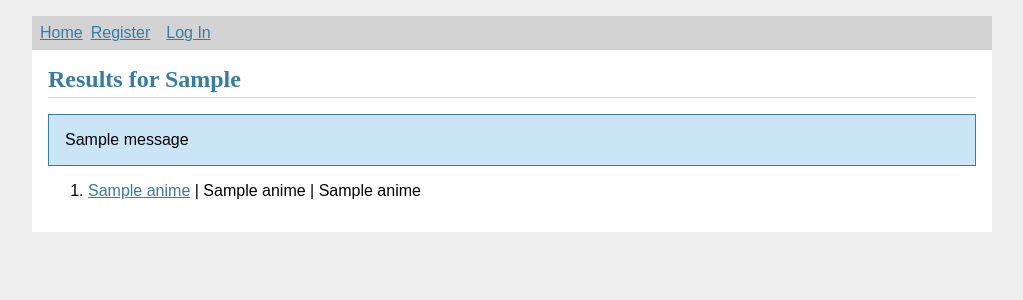
After one commit to Andrewtcr/Anime-Rec-Web-App, a Flask app: template templates/anime_list.html in a window 1280 px wide. The commit adds this page. Shown: the top 300 px of the page, without its empty margins (128-1151 px from the left). Run offline with Flask 2, Linux system fonts and the light colour scheme; the template is opened without the code that fills it: most values are stand-ins (such as "Sample title", 1, 10 or a date in 2020); one stand-in notice (Sample message) is shown; parts of the project's set-up code (start-up, migrations or seed data) failed here and were passed over.

Commit message:
anime lookup works; formatted flash errors

```diff
--- a/server.py
+++ b/server.py
@@ -252,19 +252,15 @@ def generate_page():
     ).fetchone()
 
     reviews = g.conn.execute(
-        text(
-            'SELECT *'
-            ' FROM anime NATURAL JOIN describes NATURAL JOIN review NATURAL JOIN writes'
-            ' WHERE anime_id = :x AND deleted = FALSE'
-        ), x=anime_id
+      'SELECT *'
+      ' FROM anime NATURAL JOIN describes NATURAL JOIN review NATURAL JOIN writes'
+      ' WHERE anime_id = %s AND deleted = FALSE', anime_id
     ).fetchall()
 
     comments = g.conn.execute(
-        text(
-            'SELECT *'
-            ' FROM anime NATURAL JOIN belongs NATURAL JOIN comment NATURAL JOIN posts'
-            ' WHERE anime_id = :x'
-        ), x=anime_id
+      'SELECT *'
+      ' FROM anime NATURAL JOIN belongs NATURAL JOIN comment NATURAL JOIN posts'
+      ' WHERE anime_id = %s', anime_id
     ).fetchall()
 
     write_url = "write?anime_id=" + str(anime_id)
@@ -408,6 +404,32 @@ def recommend_animes():
 
   return redirect('index')
 
+@app.route('/lookup', methods=['POST'])
+def lookup():
+  anime_in = request.form['anime_name'].strip()
+  error = None
+
+  if not anime_in:
+    error = 'Please enter an anime.'
+
+  if error is not None:
+    flash(error, 'anime_in')
+  else:
+    anime = g.conn.execute(
+      'SELECT * FROM anime WHERE UPPER(anime_name) LIKE UPPER(%s)', '%'+anime_in+'%'
+    ).fetchall()
+
+    if not anime:
+      error = '\"{}\" is not an Anime!'.format(anime_in)
+      flash(error, 'anime_in')
+      return redirect('index')
+    elif len(anime) == 1:
+      return redirect('/anime?anime_id={}'.format(anime[0][0]))
+    else:
+      return render_template('/anime_list.html', animes=anime, anime_in=anime_in)
+
+  return redirect('index')
+
 if __name__ == "__main__":
   import click
 
--- /dev/null
+++ b/templates/anime_list.html
@@ -0,0 +1,16 @@
+{% extends 'base.html' %}
+
+{% block header %}
+  <h1>{% block title %}Results for {{anime_in}}{% endblock %}</h1>
+{% endblock %}
+
+{% block content %}
+  <ol>
+    {% for anime in animes %}
+    <li>
+      <a href={{ "/anime?anime_id={}".format(anime[0]) }}>{{anime[1]}}</a>
+      {{ " | {} | {}".format(anime[2], anime[3]) }}
+    </li>
+    {% endfor %}
+  </ol>
+{% endblock %}
--- a/templates/base.html
+++ b/templates/base.html
@@ -45,7 +45,7 @@
   <header>
     {% block header %}{% endblock %}
   </header>
-  {% for message in get_flashed_messages() %}
+  {% for message in get_flashed_messages(category_filter=['message']) %}
     <div class="flash">{{ message }}</div>
   {% endfor %}
   {% block content %}{% endblock %}
--- a/templates/post.html
+++ b/templates/post.html
@@ -8,7 +8,10 @@
   <form method="post">
     <label for="body">Text</label>
     <textarea name="text" maxlength="1000" id="body"></textarea>
-    Episode Number: <input type="number" name="episode">
+    <div>
+      <label for="ep_num">Episode Number:</label>
+      <input type="number" name="episode" id="ep_num" style="width: 50px;">
+    </div>
     <input type="hidden" name="anime_id" value={{anime_id}}>
     <input type="submit" value="Submit">
   </form>
```
Also changed, not shown: templates/index.html (+12 -4 lines).
